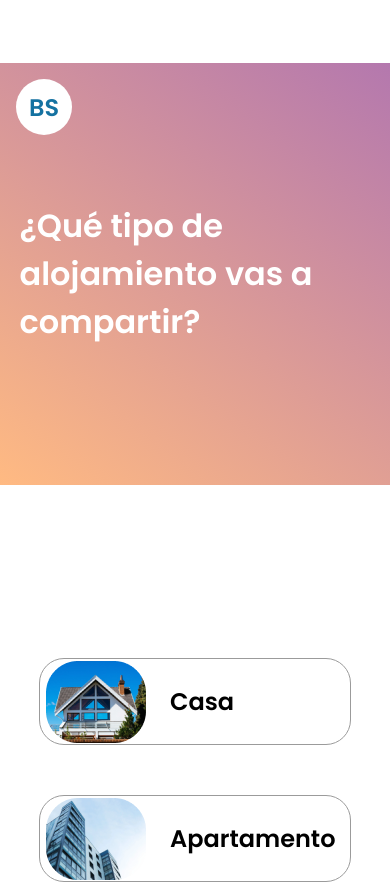
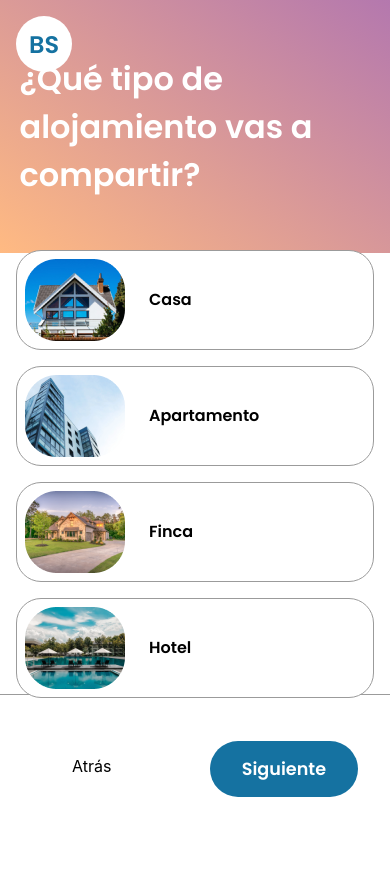
Before and after one commit to Mike-droid/host_ui_c9, a Next.js app: page /paso/1 in a window 390 px wide. Shown: the top 884 px of the page. After the commit the page ends 844 px from the top, so only its background shows below. Built offline with nearby package versions, Linux system fonts and the light colour scheme.

Commit message:
creacion de la navegacion para los pasos

```diff
--- a/components/RightSide.jsx
+++ b/components/RightSide.jsx
@@ -1,4 +1,5 @@
 import OptionCard from '../components/OptionCard';
+import ActionButton from './ActionButton';
 import RightSideStyles from '../styles/RightSide.module.css';
 
 
@@ -14,8 +15,10 @@ const RightSide = (props) => {
       </div>
 
       <div className={RightSideStyles.stepsNavigation}>
-
-
+        <ul className={RightSideStyles.stepsNavigationButtons}>
+          <li><a href="/host">Atrás</a></li>
+          <li><ActionButton textButton="Siguiente" paso={2} /></li>
+        </ul>
       </div>{/*Steps Navigation*/}
 
     </section>
--- a/styles/Host.module.css
+++ b/styles/Host.module.css
@@ -3,7 +3,7 @@
   flex-wrap: wrap;
   justify-content: space-between;
   align-items: center;
-  align-content: center;
+  align-content: flex-start;
   height: 100vh;
   width: 100%;
 }
--- a/styles/LeftSide.module.css
+++ b/styles/LeftSide.module.css
@@ -9,7 +9,7 @@
 @media (max-width:991px){
   .leftSide{
     width: 100%;
-    height: 50vh;
+    height: 30vh;
   }
 }
 
--- a/styles/RightSide.module.css
+++ b/styles/RightSide.module.css
@@ -6,18 +6,41 @@
 @media (max-width:991px){
     .right_side{
         width: 100%;
-        height: 35vh;
+        height: auto;
     }
 }
 
 .optionsList{
     width: 100%;
-    height: 100vh;
+    height: calc(100vh - 150px);
     display: flex;
     flex-direction: column;
     align-items: center;
     justify-content: center;
+    padding:0 6rem;
 }
+@media (max-width:991px){
+    .optionsList{
+        height: calc(70vh - 150px);
+        align-items: flex-start;
+        padding:0 1rem;
+    }
+}
+
+/*Navigation Buttons between Steps*/
 .stepsNavigation{
-
+    height: 150px;
+    display: flex;
+    align-items: center;
+    align-content: center;
+    padding: 2rem;
+    border-top: 1px solid var(--border);
 }
+ul.stepsNavigationButtons{
+    display: flex;
+    width: 100%;
+    justify-content: space-between;
+}
+ul.stepsNavigationButtons li{
+    list-style: none;
+}
--- a/styles/globals.css
+++ b/styles/globals.css
@@ -7,7 +7,7 @@
 
 :root {
   --black: #000;
-  --blue: #1572A1;
+  --blue: #1572a1;
   --white: #fff;
   --border: #9B9B9B;
 }
--- a/styles/optionCard.module.css
+++ b/styles/optionCard.module.css
@@ -1,5 +1,5 @@
 .optionCard {
-  width: 80%;
+  width: 100%;
   height: auto;
   background-color: var(--white);
   display: flex;
@@ -7,12 +7,32 @@
   align-items: center;
   border: 1px solid var(--border);
   border-radius: 25px;
-  margin: 25px auto;
+  margin: 0.5rem auto;
+  padding: 1rem;
 }
+@media (max-width: 991px){
+  .optionCard {
+    margin: 0.5rem auto;
+    padding: 0.5rem;
+  }
+}
+
+.optionCard:hover{
+  border: 1px solid var(--blue);
+}
+
+
+
 
 .description {
   font-family: 'Poppins', sans-serif;
-  font-size: 24px;
+  font-size: 1.5rem;
   font-weight: 600;
-  margin-left: 24px;
+  margin-left: 1.5rem;
 }
+
+@media (max-width: 991px){
+  .description{
+    font-size: 1rem;
+  }
+}
```
